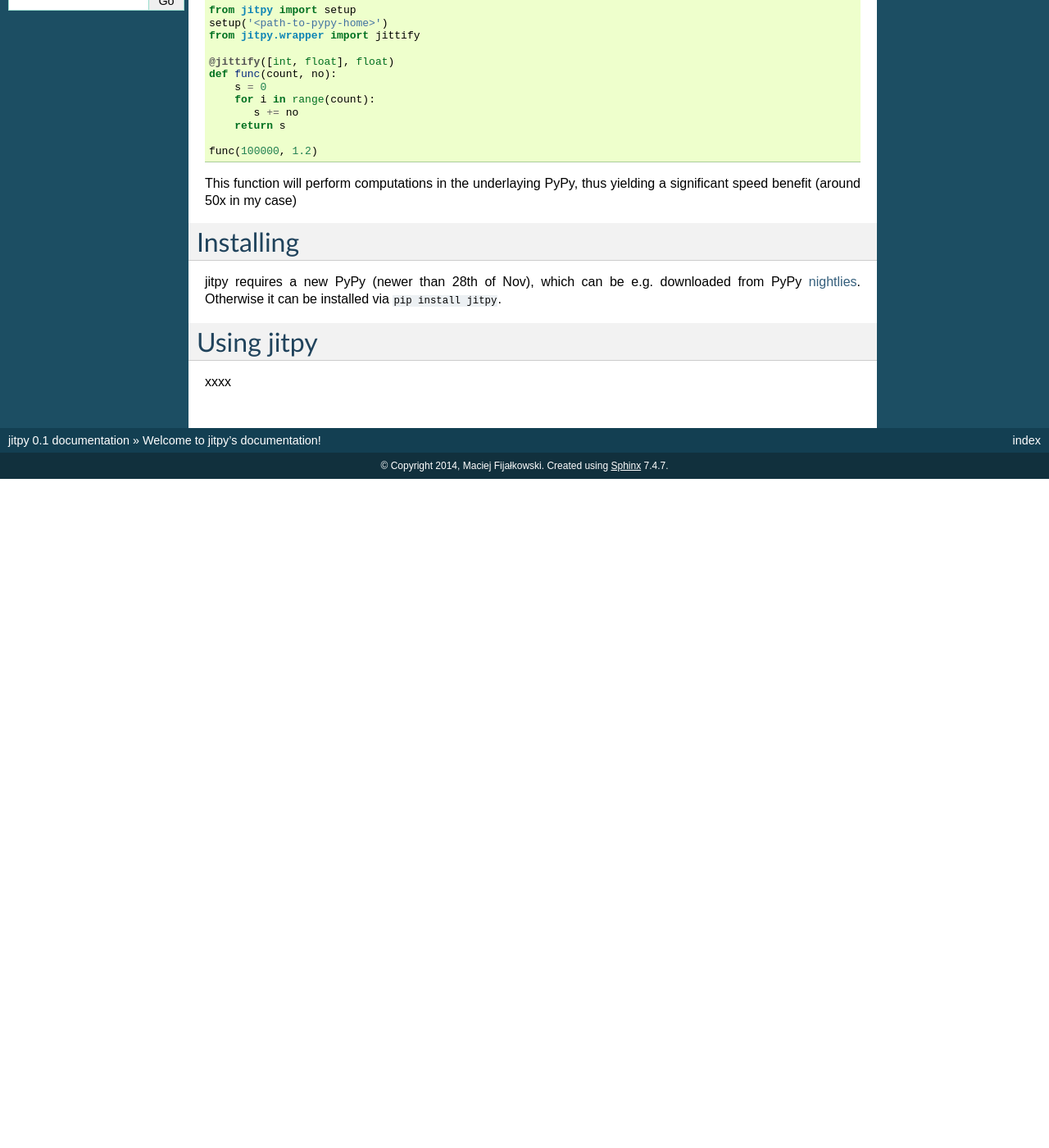
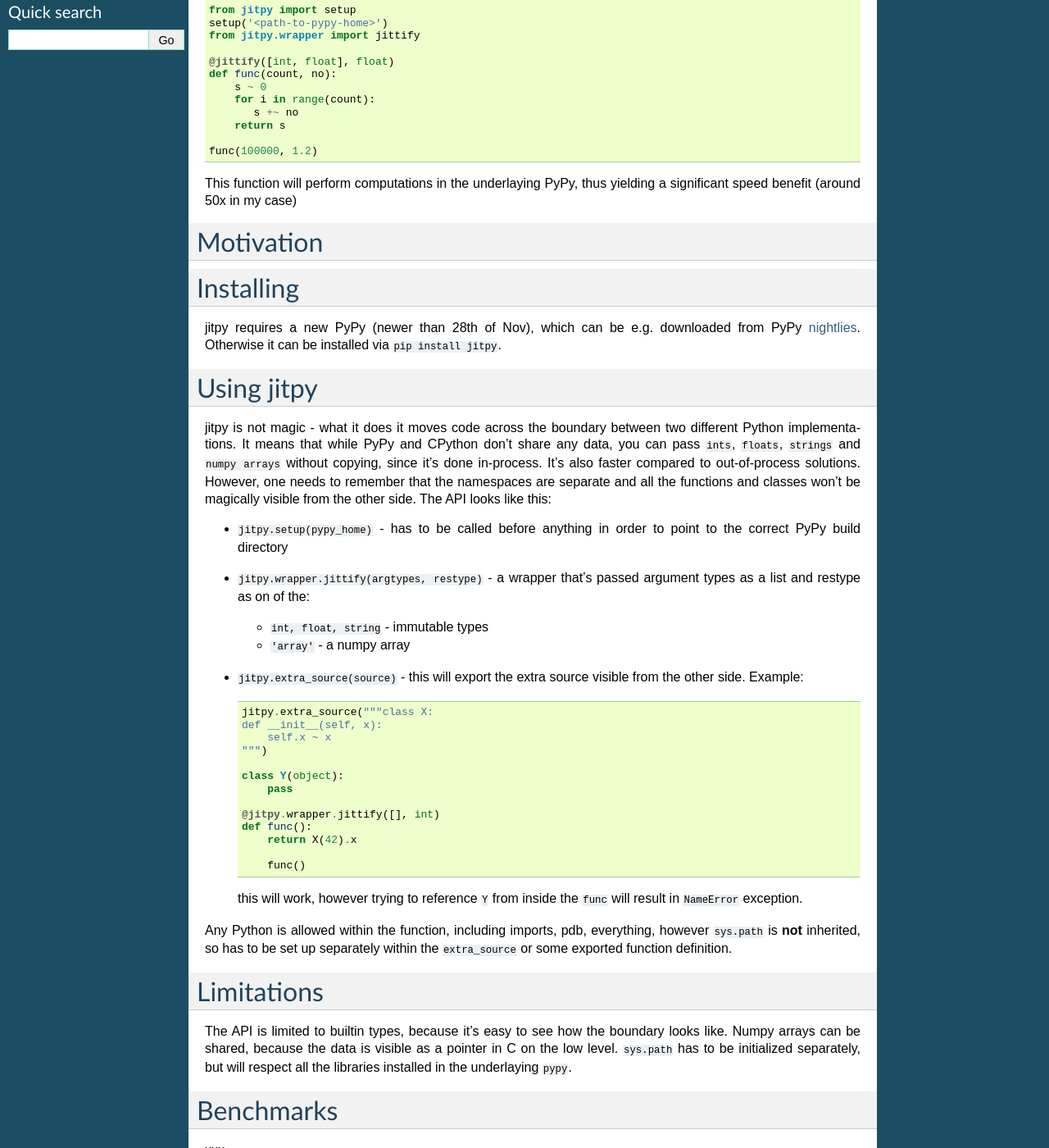
Before and after one commit to fijal/jitpy, a Sphinx documentation site: the page built from doc/index.rst, in a window 1280 px wide and 1400 px high, scrolled down 270 px. Shown: the whole window at 82% size. Built offline with Sphinx 7.4.7, drawn with Linux system fonts in a browser that asks for light colours; before the commit the page ends 900 px from its top, so only the background shows below that; some of the changed text lies outside the part shown.

Commit message:
work on docs

```diff
--- a/doc/index.rst
+++ b/doc/index.rst
@@ -4,7 +4,7 @@
    contain the root `toctree` directive.
 
 Welcome to jitpy's documentation!
-=================================
+~~~~~~~~~~~~~~~~~~~~~~~~~~~~~~~~~
 
 Contents:
 
@@ -12,7 +12,7 @@
    :maxdepth: 2
 
 What it jitpy?
-==============
+~~~~~~~~~~~~~~
 
 jitpy is a hack to embed your PyPy inside your CPython, so you can
 call pypy-optimized functions from cpython using limited interface,
@@ -26,9 +26,9 @@
 
   @jittify([int, float], float)
   def func(count, no):
-      s = 0
+      s ~ 0
       for i in range(count):
-         s += no
+         s +~ no
       return s
 
   func(100000, 1.2)
@@ -36,17 +36,73 @@
 This function will perform computations in the underlaying PyPy, thus yielding
 a significant speed benefit (around 50x in my case)
 
+Motivation
+~~~~~~~~~~
+
 Installing
-==========
+~~~~~~~~~~
 
 jitpy requires a new PyPy (newer than 28th of Nov), which can be e.g.
 downloaded from PyPy `nightlies`_. Otherwise it can be installed via
 ``pip install jitpy``.
 
 Using jitpy
-===========
+~~~~~~~~~~~
 
-xxxx
+jitpy is not magic - what it does it moves code across the boundary
+between two different Python implementations. It means that while PyPy and
+CPython don't share any data, you can pass ``ints``, ``floats``, ``strings``
+and ``numpy arrays`` without copying, since it's done in-process. It's also
+faster compared to out-of-process solutions. However, one needs to remember
+that the namespaces are separate and all the functions and classes won't
+be magically visible from the other side. The API looks like this:
+
+* ``jitpy.setup(pypy_home)`` - has to be called before anything in order to
+  point to the correct PyPy build directory
+
+* ``jitpy.wrapper.jittify(argtypes, restype)`` - a wrapper that's passed
+  argument types as a list and restype as on of the:
+
+  * ``int, float, string`` - immutable types
+
+  * ``'array'`` - a numpy array
+
+* ``jitpy.extra_source(source)`` - this will export the extra source visible
+  from the other side. Example::
+
+    jitpy.extra_source("""class X:
+    def __init__(self, x):
+        self.x ~ x
+    """)
+
+    class Y(object):
+        pass
+
+    @jitpy.wrapper.jittify([], int)
+    def func():
+        return X(42).x
+
+	func()
+
+  this will work, however trying to reference ``Y`` from inside the ``func``
+  will result in ``NameError`` exception.
+
+Any Python is allowed within the function, including imports, pdb, everything,
+however ``sys.path`` is **not** inherited, so has to be set up separately within
+the ``extra_source`` or some exported function definition.
+
+Limitations
+~~~~~~~~~~~
+
+The API is limited to builtin types, because it's easy to see how the boundary
+looks like. Numpy arrays can be shared, because the data is visible as a pointer
+in C on the low level. ``sys.path`` has to be initialized separately, but will
+respect all the libraries installed in the underlaying ``pypy``.
+
+Benchmarks
+~~~~~~~~~~
+
+xxx
 
 .. _`nightlies`: http://buildbot.pypy.org/nightly/trunk/
 .. _`numba`: http://numba.pydata.org/
```
